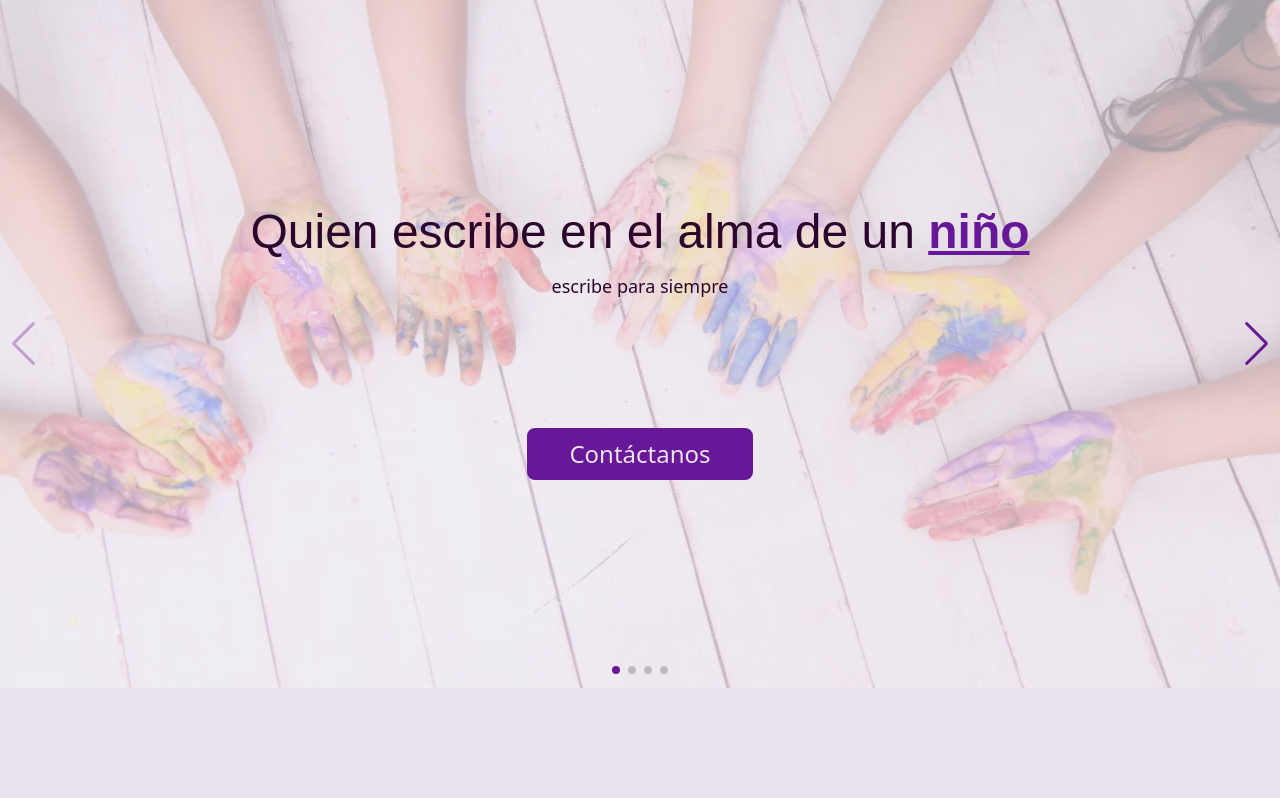
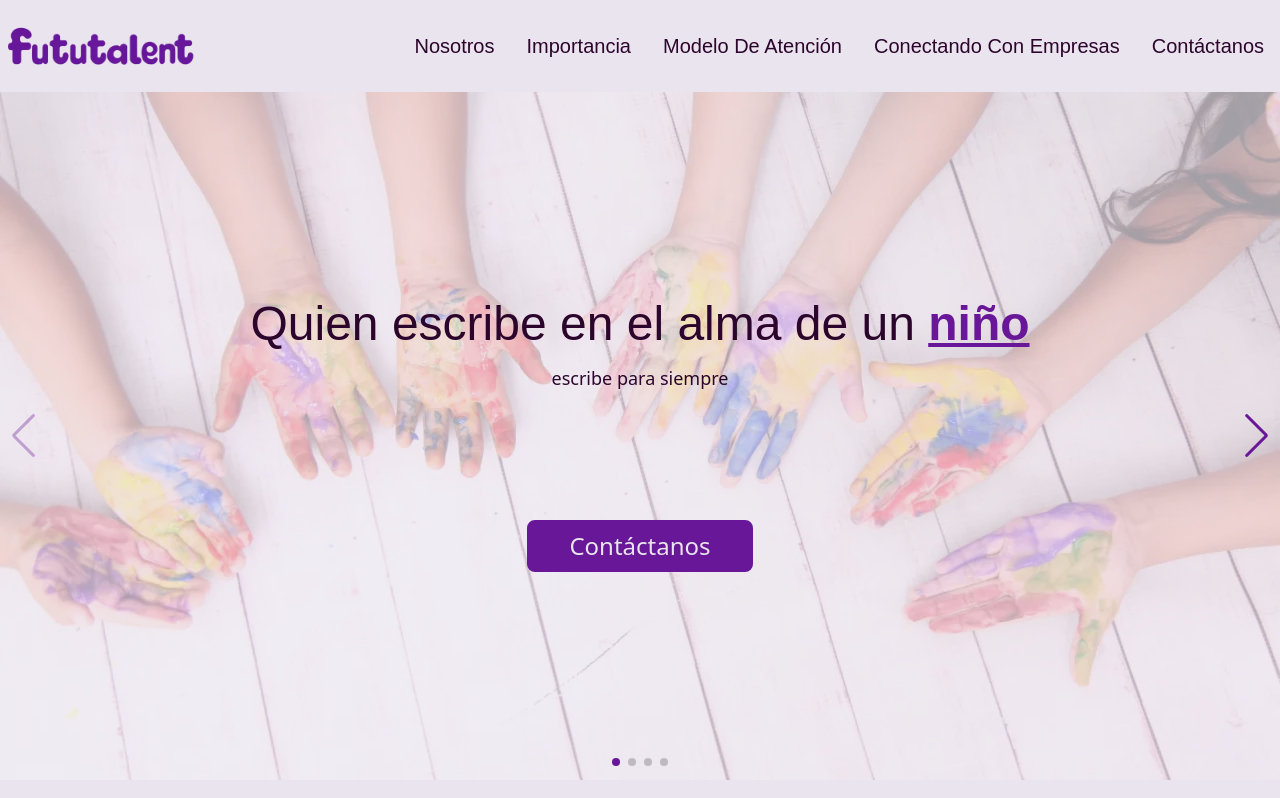
Before and after one commit to darideveloper/fututalent, a Next.js app: page / in a window 1280 px wide. Shown: the top 798 px of the page. Built offline with nearby package versions, Linux system fonts and the light colour scheme; a web font is replaced by a local one.

Commit message:
feat (Header): layout & responsive

```diff
--- a/pages/index.jsx
+++ b/pages/index.jsx
@@ -1,3 +1,4 @@
+import Header from "@/sections/Header"
 import Hero from "@/sections/Hero"
 import About from "@/sections/About"
 import Ideology from "@/sections/Ideology"
@@ -9,6 +10,8 @@ import Contact from "@/sections/Contact"
 
 export default function Home() {
   return (
+    <>
+      <Header />
       <main>
         <Hero />
         <About />
@@ -19,5 +22,6 @@ export default function Home() {
         <Importance />
         <Contact />
       </main>
+    </>
   )
 }
--- a/sections/CareModel.jsx
+++ b/sections/CareModel.jsx
@@ -24,6 +24,7 @@ export default function CareModel() {
         bg-purple-dark
         py-16
       `}
+      id="care-model"
     >
       <div
         className={`
--- /dev/null
+++ b/sections/Header.jsx
@@ -0,0 +1,144 @@
+import Image from 'next/image'
+import Link from 'next/link'
+
+import { fontTitle } from '@/libs/fonts'
+import { useState } from 'react'
+
+
+export default function Header() {
+
+  const headerMenuItems = [
+    {
+      "text": "Nosotros",
+      "link": "#ideology",
+    },
+    {
+      "text": "Importancia",
+      "link": "#importance",
+    },
+    {
+      "text": "Modelo de atención",
+      "link": "#care-model",
+    },
+    {
+      "text": "Conectando con empresas",
+      "link": "#companies",
+    },
+    {
+      "text": "Contáctanos",
+      "link": "#contact",
+    }
+  ]
+
+  const [isOpen, setIsOpen] = useState(false)
+
+  return (
+    <header
+      className={`
+        header
+        bg-transparent
+        w-full
+        max-w-7xl
+        container
+        mx-auto
+        flex
+        items-center
+        justify-between
+        py-2
+      `}
+    >
+      <Image
+        src="/images/logo.webp"
+        alt="Fututalent logo"
+        width={200}
+        height={200}
+      />
+
+      <button
+        className={`
+          menu-btn
+          bg-orange
+          p-3
+          rounded-xl
+          lg:hidden
+        `}
+        onClick={() => setIsOpen(!isOpen)}
+      >
+        <svg
+          viewBox="0 0 24 24"
+          className={`
+            fill-purple
+            w-12
+            h-12
+          `}
+        >
+          {/* CHange svg path */}
+          <path
+            d={
+              isOpen
+              ?
+              "m21 3.998c0-.478-.379-1-1-1h-16c-.62 0-1 .519-1 1v16c0 .621.52 1 1 1h16c.478 0 1-.379 1-1zm-8.991 6.932 2.717-2.718c.146-.146.338-.219.53-.219.405 0 .751.325.751.75 0 .193-.073.384-.219.531l-2.718 2.717 2.728 2.728c.147.147.22.339.22.531 0 .427-.349.75-.75.75-.192 0-.384-.073-.531-.219l-2.728-2.728-2.728 2.728c-.146.146-.339.219-.531.219-.401 0-.75-.323-.75-.75 0-.192.073-.384.22-.531l2.728-2.728-2.722-2.722c-.146-.147-.219-.338-.219-.531 0-.425.346-.749.75-.749.192 0 .384.073.53.219z"
+              :
+              "m21 4c0-.478-.379-1-1-1h-16c-.62 0-1 .519-1 1v16c0 .621.52 1 1 1h16c.478 0 1-.379 1-1zm-4 11.25c0 .414-.336.75-.75.75h-8.5c-.414 0-.75-.336-.75-.75s.336-.75.75-.75h8.5c.414 0 .75.336.75.75zm0-3.248c0 .414-.336.75-.75.75h-8.5c-.414 0-.75-.336-.75-.75s.336-.75.75-.75h8.5c.414 0 .75.336.75.75zm0-3.252c0 .414-.336.75-.75.75h-8.5c-.414 0-.75-.336-.75-.75s.336-.75.75-.75h8.5c.414 0 .75.336.75.75z"
+            }
+          />
+        </svg>
+      </button>
+
+
+
+      <nav
+        className={`
+          fixed lg:static
+          top-0
+          ${isOpen ? 'left-0' : '-left-96'}
+          w-72 lg:w-auto
+          h-screen lg:h-auto
+          bg-purple lg:bg-transparent
+          z-30
+          flex
+          items-start
+          justify-center
+          duration-700
+        `}
+      >
+        <ul
+          className={`
+            ${fontTitle.className}
+            mt-16 lg:mt-0
+            flex
+            flex-col lg:flex-row
+          `}
+        >
+          {
+            headerMenuItems.map((item, index) => (
+              <li
+                key={index}
+              >
+                <Link
+                  href={item.link}
+                  className={`
+                    text-xl
+                    capitalize
+                    text-center
+                    block
+                    py-6
+                    px-2
+                    lg:mx-2
+                    text-white lg:text-purple-dark
+                    duration-300
+                    hover:opacity-50
+                    lg:hover:text-orange
+                  `}
+                >
+                  {item.text}
+                </Link>
+              </li>
+            ))
+          }
+        </ul>
+      </nav>
+
+    </header>
+  )
+}
--- a/sections/Ideology.jsx
+++ b/sections/Ideology.jsx
@@ -14,6 +14,7 @@ export default function Ideology({ }) {
         mx-auto
         my-28
       `}
+      id="ideology"
     >
       <Title
         className={`
--- a/sections/Importance.jsx
+++ b/sections/Importance.jsx
@@ -17,6 +17,7 @@ export default function Importance({ }) {
   return (
 
     <TextImageTamplate
+      id="importance"
       title={title}
       imageSrc="/images/importance-graph.webp"
       imageAlt="Grafica de población economicamente activa"
--- a/sections/templates/TextImageTamplate.jsx
+++ b/sections/templates/TextImageTamplate.jsx
@@ -5,6 +5,7 @@ import ImageFrame from '@/components/ImageFrame'
  * Text image section template
  *
  * @param {object} props - component props
+ * @param {string} props.id - section id
  * @param {JSX.Element} props.title - section title
  * @param {string} props.imageSrc - image source
  * @param {string} props.imageAlt - image alt text
@@ -12,7 +13,7 @@ import ImageFrame from '@/components/ImageFrame'
  * @param {boolean} props.reverse - reverse image and text order
  * @returns {JSX.Element} Text image section template
  */
-export default function TextImageTamplate({ title, imageSrc, imageAlt, text, reverse = false}) {
+export default function TextImageTamplate({ id, title, imageSrc, imageAlt, text, reverse = false}) {
   return (
     <section
       className={`
@@ -29,6 +30,7 @@ export default function TextImageTamplate({ title, imageSrc, imageAlt, text, rev
         gap-6
 
       `}
+      id={id}
     >
       <div
         className={`
```
Lines whose indentation alone changed are shown as unchanged.
